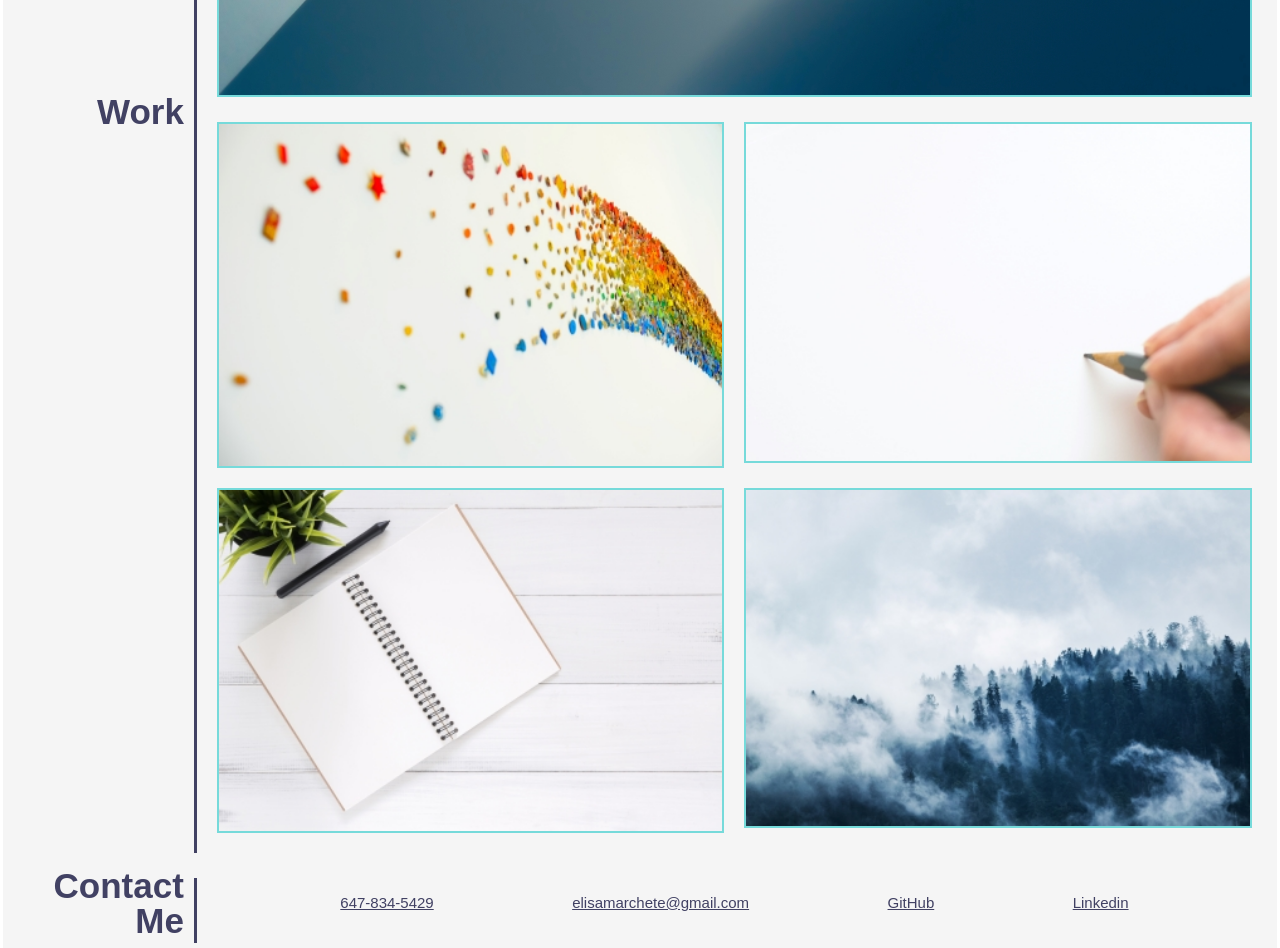
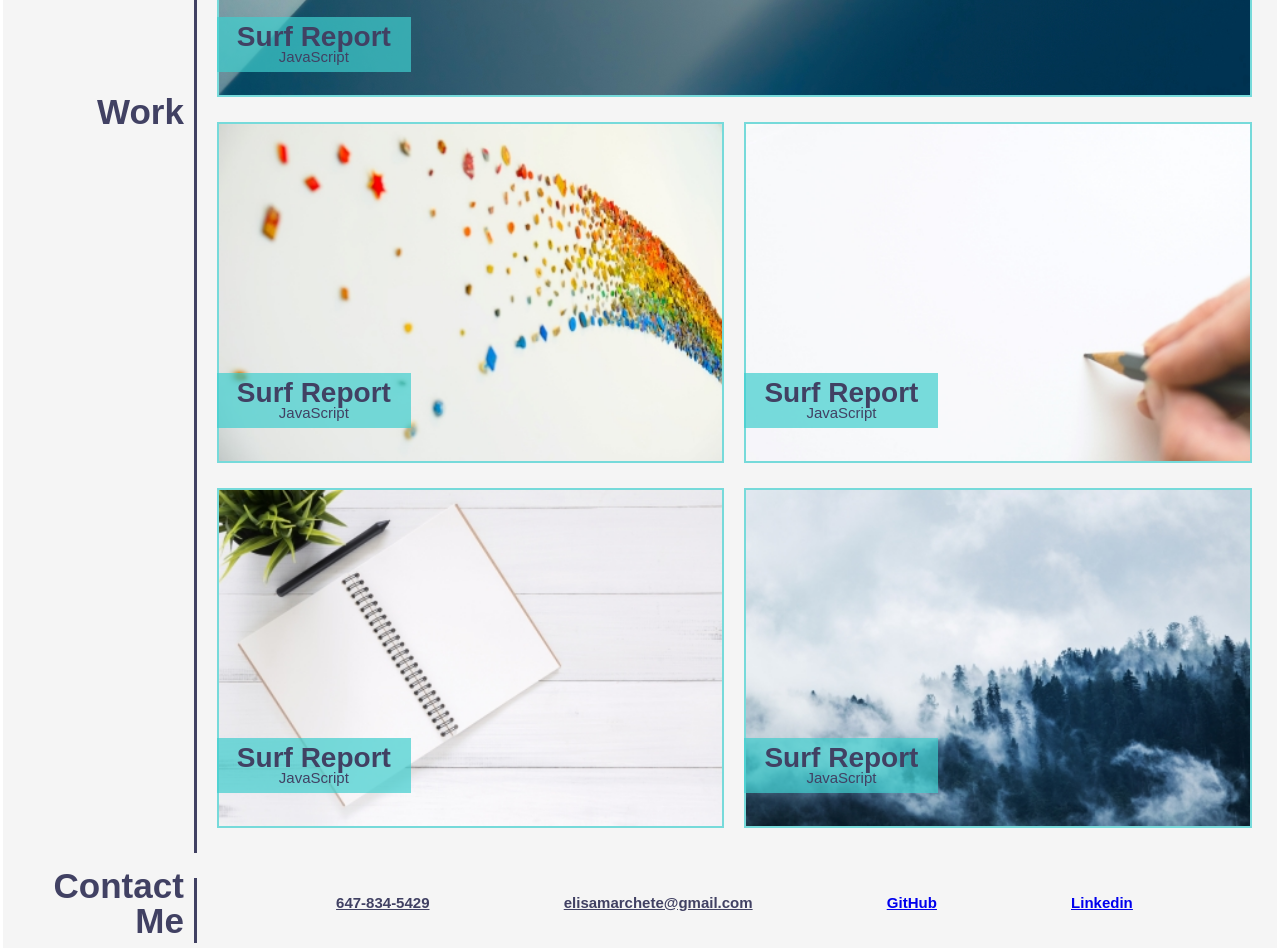
Before and after one commit to ElisaMarchete/Advanced-css, a plain HTML site: page index.html in a window 1280 px wide. Shown: the part 1100-2048 px from the top of the page. Drawn offline with Linux system fonts and the light colour scheme.

Commit message:
html images and css styles updated

```diff
--- a/Assets/CSS/style.css
+++ b/Assets/CSS/style.css
@@ -5,6 +5,8 @@
     --color-aqua: #3fcfcfb2;
     --font-size-title-h2: 35px;
     --font-size-paragraph: 15px;
+    --font-size-image-big: 28px;
+    --font-size-image-small: 28px;
 }
 
 * {
@@ -94,17 +96,12 @@ main {
 
 }
 
-
-.line-one {
-    display: flex;
-
-}
-
+.line-one,
 .line-two,
 .line-three {
     display: flex;
-
-
+    position: relative;
+    text-align: center;
 }
 
 .layout-center {
@@ -112,32 +109,40 @@ main {
     flex: 1;
 }
 
-.layout-right {
-    display: flex;
-    margin: 10px;
-    flex: 2;
+.text-block {
+    position: absolute;
+    padding: 10px 20px 5px 20px;
+    bottom: 40px;
+    background-color: var(--color-aqua);
 }
 
+.text-block > h3{
+    font-size: var(--font-size-image-big);
+}
+
+.layout-right,
 .layout-left {
     margin: 10px;
     flex: 2;
+    position: relative;
+    text-align: center;
 }
 
 .image>img {
     width: 100%;
-    border: 2px solid var(--color-aqua);
+    border: 2.0px solid var(--color-aqua);
 }
 
-ul{
+ul {
     display: flex;
     flex-direction: row;
     justify-content: space-evenly;
     align-items: baseline;
 }
 
-li{
+li {
     padding: 5px 5px 5px 5px;
     text-decoration: underline;
     font-size: var(--font-size-paragraph);
-
+    font-weight: bold;
 }
--- a/index.html
+++ b/index.html
@@ -20,7 +20,7 @@
             <a href="#about-me">About Me</a>
             <a href="#work">Work</a>
             <a href="#contact-me">Contact Me</a>
-            <a href="#resume">Resume</a>
+            <a href="./Assets/RESUME/Resume-Elisa-Marchete.pdf">Resume</a>
           </nav>
         </div>
       </div>
@@ -75,30 +75,50 @@
           <div class="article">
             <div class="line-one">
               <section class="layout-center image">
-                <img src="./Assets/Images/1.jpg" alt="wight and blue wallpaper"/>
-                <!-- ADD ALT -->
+                <img
+                  src="./Assets/Images/1.jpg"
+                  alt="wight and blue wallpaper"
+                />
+                <section class="text-block">
+                  <h3>Surf Report</h3>
+                  <p>JavaScript</p>
+                </section>
               </section>
+              </section>
+
             </div>
 
             <div class="line-two">
               <section class="layout-right image">
                 <img src="./Assets/Images/2.jpg" alt=" fading rainbow" />
-                <!-- ADD ALT -->
+                <section class="text-block">
+                  <h3>Surf Report</h3>
+                  <p>JavaScript</p>
+                </section>
               </section>
               <section class="layout-left image">
                 <img src="./Assets/Images/3.jpg" alt="hand holding a pencil" />
-                <!-- ADD ALT -->
+                <section class="text-block">
+                  <h3>Surf Report</h3>
+                  <p>JavaScript</p>
+                </section>
               </section>
             </div>
 
             <div class="line-three">
               <section class="layout-right image">
                 <img src="./Assets/Images/4.jpg" alt="opened notebook" />
-                <!-- ADD ALT -->
+                <section class="text-block">
+                  <h3>Surf Report</h3>
+                  <p>JavaScript</p>
+                </section>
               </section>
               <section class="layout-left image">
                 <img src="./Assets/Images/5.jpg" alt="tees in a foggy" />
-                <!-- ADD ALT -->
+                <section class="text-block">
+                  <h3>Surf Report</h3>
+                  <p>JavaScript</p>
+                </section>
               </section>
             </div>
           </div>
@@ -117,8 +137,8 @@
             <ul>
               <li>647-834-5429</li>
               <li>elisamarchete@gmail.com</li>
-              <li>GitHub</li>
-              <li>Linkedin</li>
+              <li><a href="https://github.com/ElisaMarchete/Challenge02-Advanced-css.git">GitHub</a></li>
+              <li><a href="https://www.linkedin.com/in/elisa-marchete/">Linkedin</a></li>
             </ul>
           </div>
         </div>
```
Also changed, not shown: Assets/Images/PHOTO.jpg (deleted), 1 other file.
